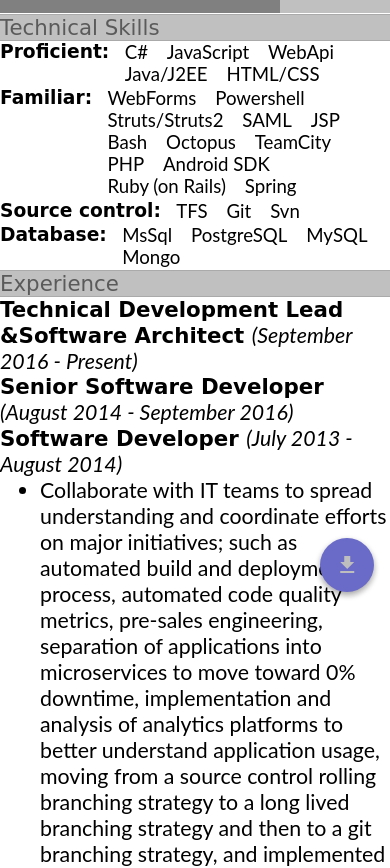
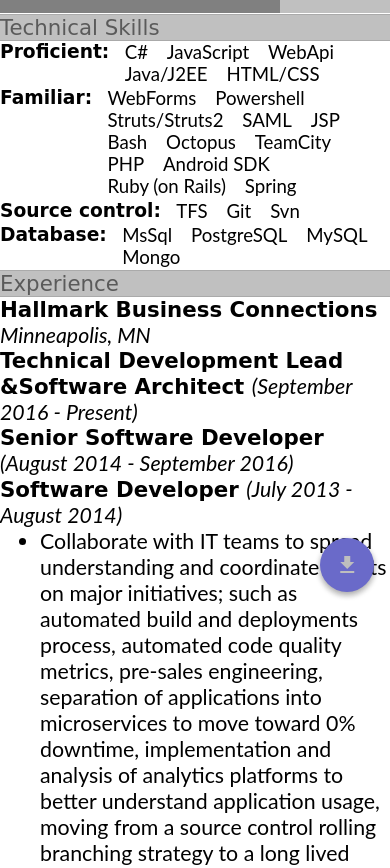
Before and after one commit to O-Mutt/Resume, a plain HTML site: page index.html in a window 390 px wide. Shown: the part 236-1104 px from the top of the page. Drawn offline with Linux system fonts and the light colour scheme; a web font is replaced by a local one.

Commit message:
adding some mobile styling

```diff
--- a/subsection.css
+++ b/subsection.css
@@ -45,15 +45,14 @@
 
 @media (max-width: 768px) {
     subsection {
-        flex-direction: column;
+        flex-direction: column-reverse;
     }
 
     subsection roles {
-        margin-bottom: 0;
+        margin-bottom: 3ex;
     }
 
     subsection company {
         align-items: flex-start;
-        margin-bottom: 3ex;
     }
 }
```
